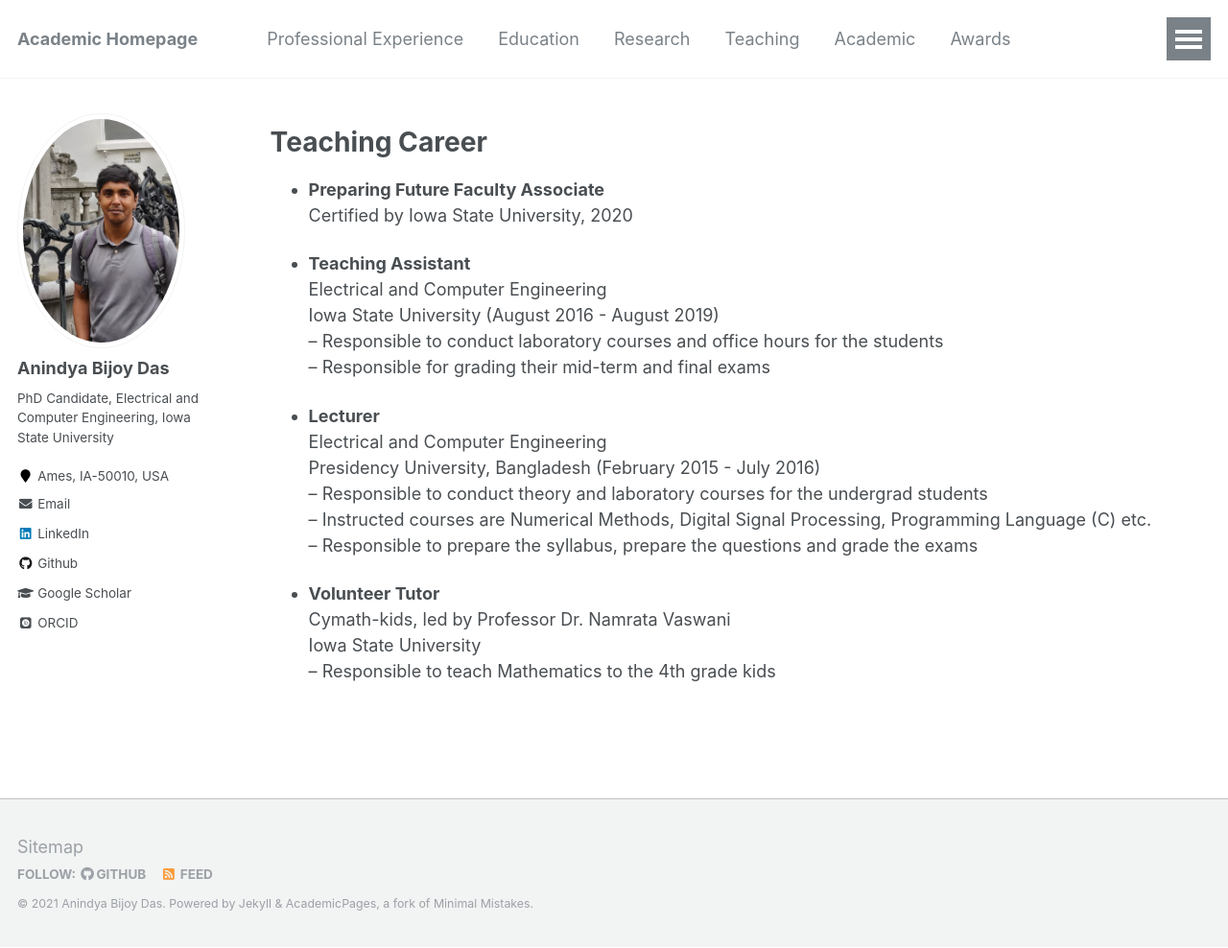
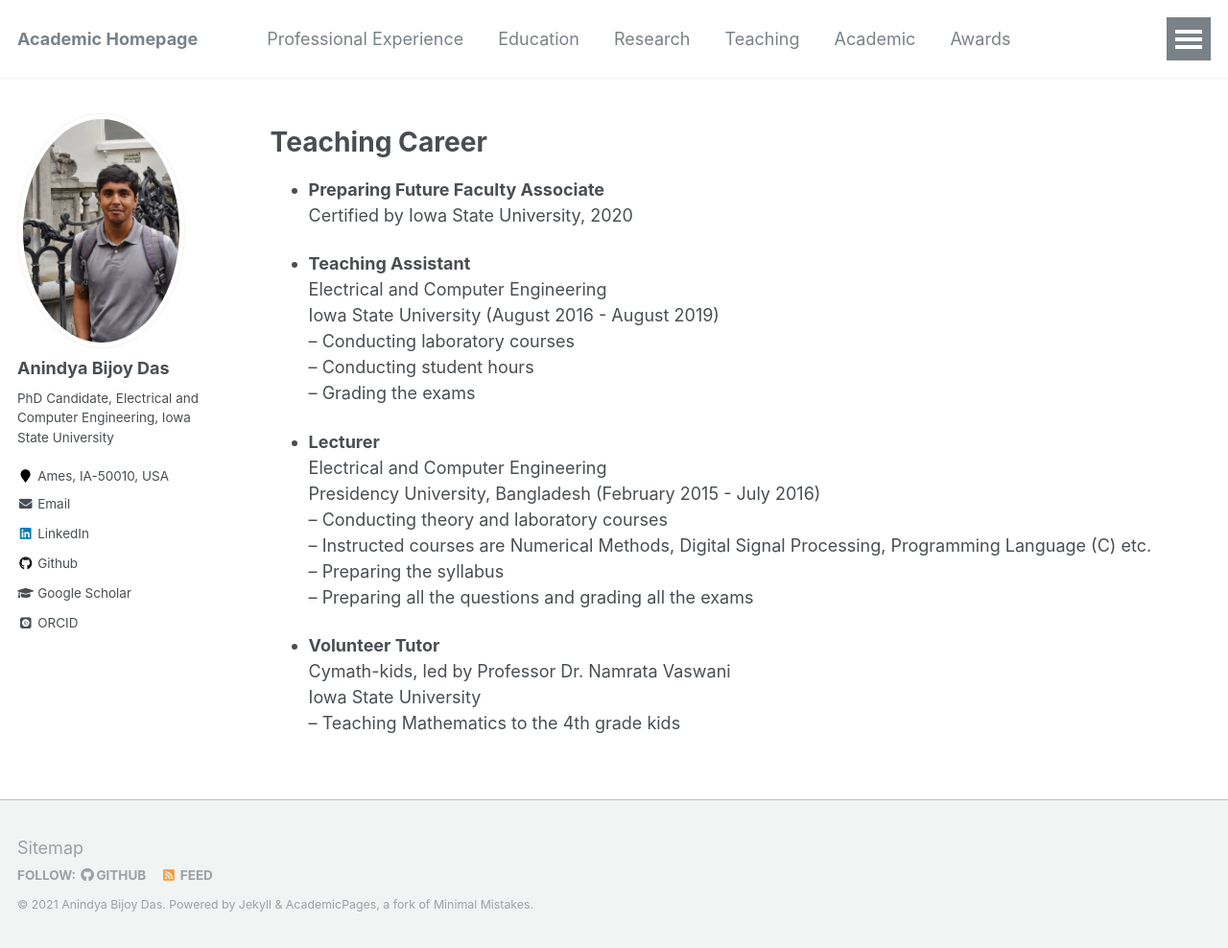
Before and after one commit to anindyabijoydas/portfolio, a Jekyll site: the page built from _pages/teaching.md, in a window 1280 px wide and 988 px high. Shown: the whole window at 96% size. Built offline with Jekyll 4.4.1, drawn with Linux system fonts in a browser that asks for light colours; some web fonts are replaced.

Commit message:
Update teaching.md

```diff
--- a/_pages/teaching.md
+++ b/_pages/teaching.md
@@ -12,8 +12,8 @@ Teaching Career
 
 * **Preparing Future Faculty Associate** <br/> Certified by Iowa State University, 2020
 
-* **Teaching Assistant** <br/> Electrical and Computer Engineering <br/> Iowa State University (August 2016 - August 2019) <br/>  -- Responsible to conduct laboratory courses and office hours for the students <br/>  -- Responsible for grading their mid-term and final exams
+* **Teaching Assistant** <br/> Electrical and Computer Engineering <br/> Iowa State University (August 2016 - August 2019) <br/>  -- Conducting laboratory courses <br/>  -- Conducting student hours <br/>  -- Grading the exams
 
-* **Lecturer** <br/> Electrical and Computer Engineering <br/> Presidency University, Bangladesh (February 2015 - July 2016) <br/> -- Responsible to conduct theory and laboratory courses for the undergrad students <br/> -- Instructed courses are Numerical Methods, Digital Signal Processing, Programming Language (C) etc. <br/> -- Responsible to prepare the syllabus, prepare the questions and grade the exams
+* **Lecturer** <br/> Electrical and Computer Engineering <br/> Presidency University, Bangladesh (February 2015 - July 2016) <br/> -- Conducting theory and laboratory courses <br/> -- Instructed courses are Numerical Methods, Digital Signal Processing, Programming Language (C) etc. <br/> -- Preparing the syllabus <br/> -- Preparing all the questions and grading all the exams
 
-* **Volunteer Tutor** <br/> Cymath-kids, led by Professor Dr. Namrata Vaswani <br/> Iowa State University <br/> -- Responsible to teach Mathematics to the 4th grade kids
+* **Volunteer Tutor** <br/> Cymath-kids, led by Professor Dr. Namrata Vaswani <br/> Iowa State University <br/> -- Teaching Mathematics to the 4th grade kids
```
